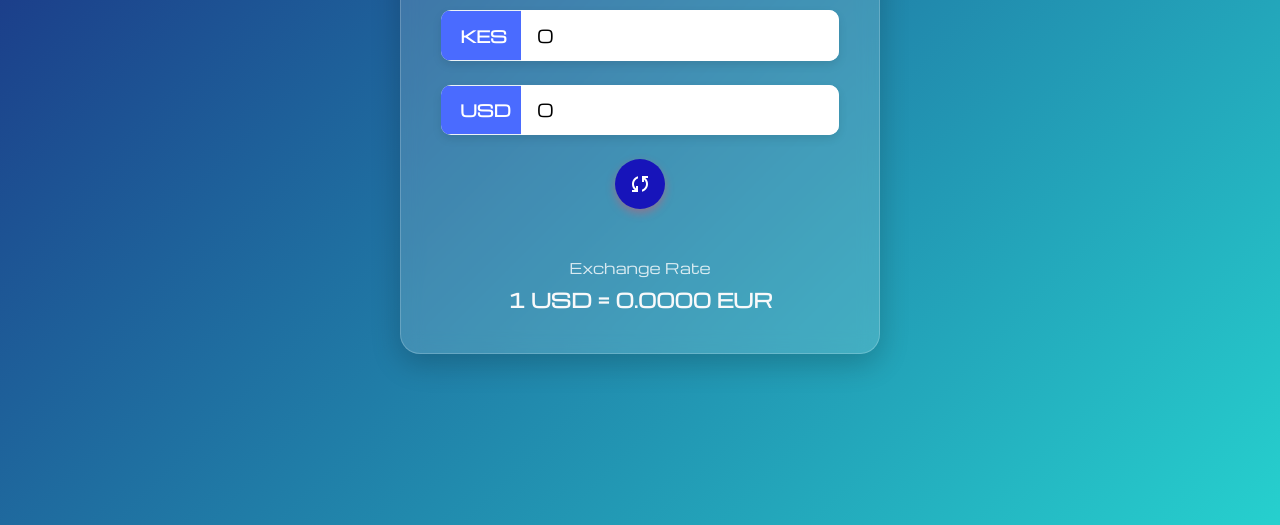
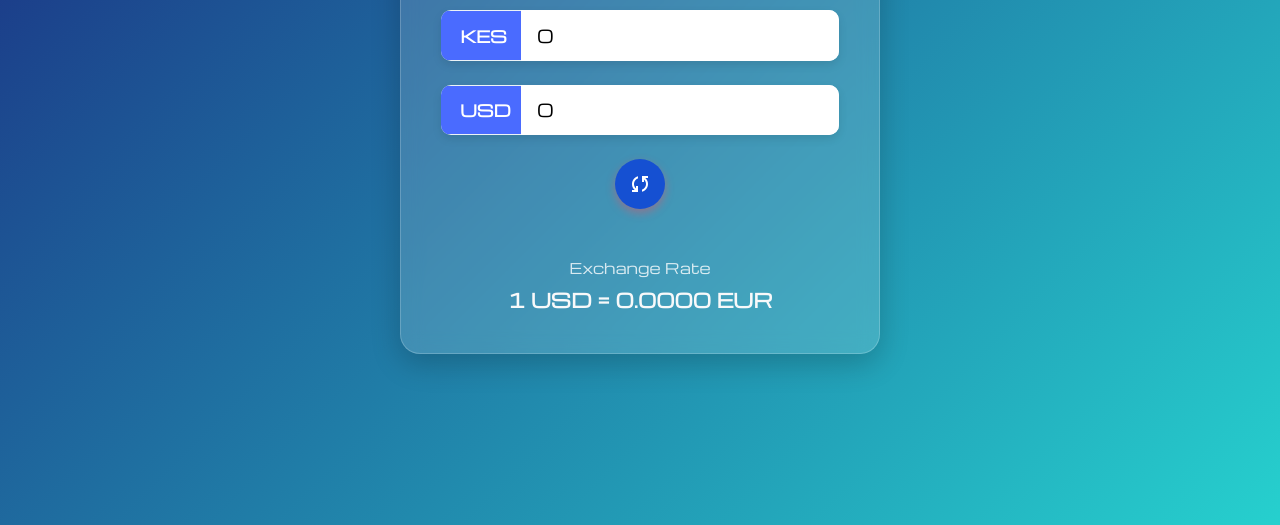
Before and after one commit to Suleyaziz/currency-converter, a plain HTML site: page index.html in a window 1280 px wide. Shown: the part 275-800 px from the top of the page. Drawn offline with nearby package versions, Linux system fonts and the light colour scheme; no server answers.

Commit message:
modified css

```diff
--- a/style.css
+++ b/style.css
@@ -83,7 +83,7 @@ h1 {
 }
 
 .swap-btn {
-    background: #1714ba;
+    background: #1550d2;
     color: white;
     border: none;
     border-radius: 50%;
@@ -98,7 +98,7 @@ h1 {
 }
 
 .swap-btn:hover {
-    background: #07f7ef;
+    background: #08eac081;
     transform: rotate(180deg) scale(1.05);
 }
 
```
